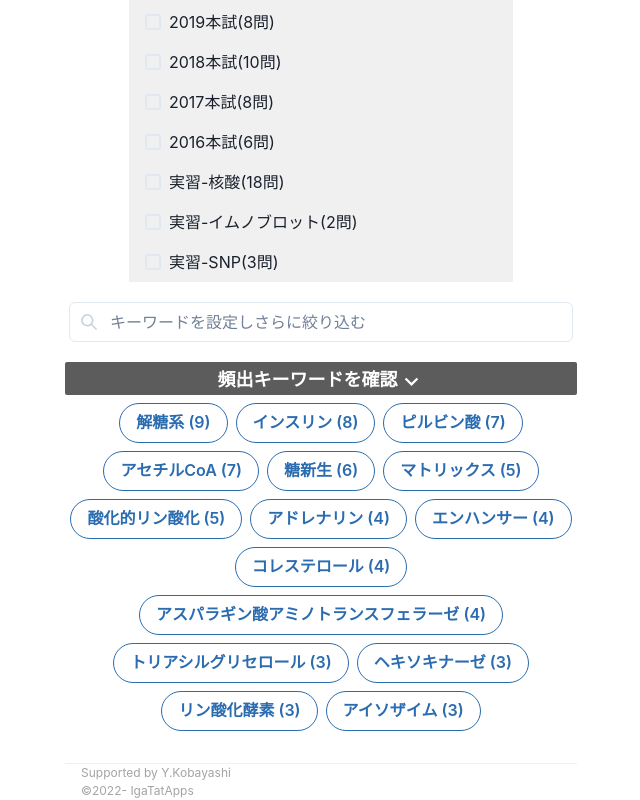
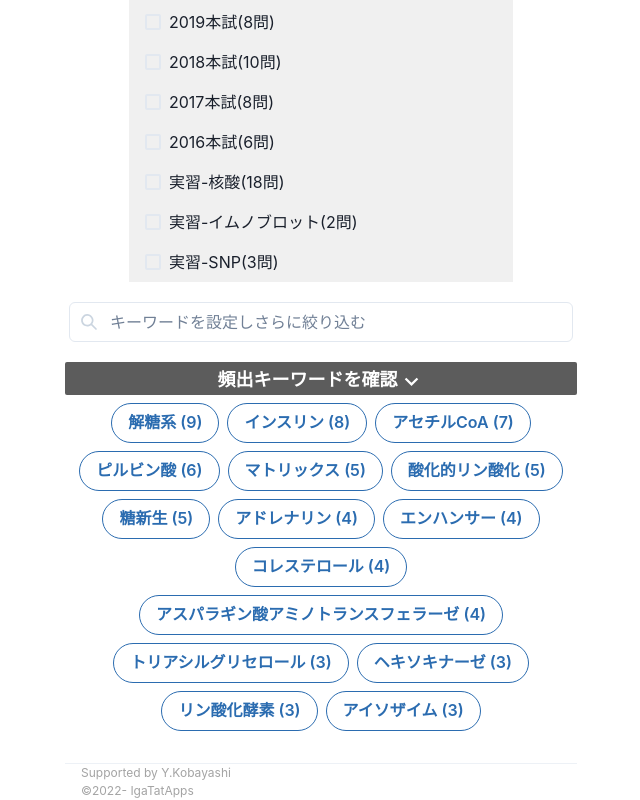
Before and after one commit to Hi09092002/Nahinata, a React (Create React App) app: page / in a window 1280 px wide. Shown: the part 795-1595 px from the top of the page, without its empty margins (319-959 px from the left). Built offline with nearby package versions, Linux system fonts and the light colour scheme.

Commit message:
added questions

```diff
--- a/src/useQuestionList.js
+++ b/src/useQuestionList.js
@@ -1,6 +1,7 @@
 import { useState } from 'react'
 
 // import q1 from './img/question/220613-1.JPG'
+import metabolism from './img/answer/metabolism.png'
 import uncouplingProtein from './img/answer/uncouplingProtein.png'
 import glucokinase from './img/answer/glucokinase.png'
 import cytoplasmAcetylCoA from './img/answer/cytoplasmAcetylCoA.png'
@@ -917,7 +918,7 @@ export const useQuestionList = () => {
           choices: [],
           answerImg: [biochemistry2019_5],
           answer:
-            '（1）もし同化経路と異化経路が同じ酵素により制御されていれば、異化経路(エネルギー産生) が触媒されるのと同時に、分子の合成(同化経路)も触媒されてしまう。これでは反応の緻密な制御ができない。同化経路と異化経路が異なる酵素によって触媒されると、片方の経路の活性のみが上昇するため反応の方向性を決定することができ、代謝の緻密な制御が可能となる。(168字)（2）グリコーゲンシンターゼとグリコーゲンホスホリラーゼはともにアロステリックな調節を受けている。血糖値が高いと、グリコーゲンシンターゼはグルコース 6 リン酸(G6-P)に よって活性化され、グリコーゲンホスホリラーゼは ATP と G6-P によって阻害される。その結果、グリコーゲン合成が進む。運動時には、筋肉や肝臓では細胞内 Ca2+濃度が上昇し、ATP が消費され AMP が生じる。 グリコーゲンホスホリラーゼは Ca2+と AMP により活性化され、グリコーゲン分解が進む。 また肝臓では、Ca2+によりプロテインキナーゼ C が活性化されグリコーゲンシンターゼがリン酸化不活化されてグリコーゲン合成は抑制される。(311字)',
+            '（1）もし同化経路と異化経路が同じ酵素により制御されていれば、異化経路(エネルギー産生) が触媒されるのと同時に、分子の合成(同化経路)も触媒されてしまう。これでは反応の緻密な制御ができない。同化経路と異化経路が異なる酵素によって触媒されると、片方の経路の活性のみが上昇するため反応の方向性を決定することができ、代謝の緻密な制御が可能となる。(168字)（2）グリコーゲンシンターゼとグリコーゲンホスホリラーゼはともにアロステリックな調節を受けている。血糖値が高いと、グリコーゲンシンターゼはグルコース 6 リン酸(G6-P)に よって活性化され、グリコーゲンホスホリラーゼは ATP と G6-P によって阻害される。その結果、グリコーゲン合成が進む。運動時には、筋肉や肝臓では細胞内 Ca2+濃度が上昇し、ATP が消費され AMP が生じる。 グリコーゲンホスホリラーゼは Ca²⁺と AMP により活性化され、グリコーゲン分解が進む。 また肝臓では、Ca²⁺によりプロテインキナーゼCが活性化されグリコーゲンシンターゼがリン酸化不活化されてグリコーゲン合成は抑制される。(311字)',
           commentary: '',
         },
         {
@@ -929,7 +930,7 @@ export const useQuestionList = () => {
           answerImg: [biochemistry2019_6_ans],
           answer:
             '3’→5’方向の親鎖の複製が進み、5’→3’方向の親鎖がある程度露出するたびに、DNAポリメラーゼが新しいプライマーRNAに結合し、岡崎フラグメントを作り始める。その後、DNAポリメラーゼが断片の合成を完了すると、プライマーRNA除去され、DNAに置換される。その切れ目をDNAリガーゼが共有結合でつなぎ、岡崎フラグメントを連結する。これにより、5’→3’方向へもDNAを合成することができる。',
-          commentary: '',
+          commentary: 'ラギング鎖とリーディング鎖',
         },
         {
           detailInfo: '7',
@@ -951,7 +952,8 @@ export const useQuestionList = () => {
           answerImg: [biochemistry2019_8],
           answer:
             'HbA1c とはグルコースが結合したヘモグロビンである。生理的条件下において赤血球の ヘモグロビンは寿命 120 日間でゆっくりと血糖と結合して糖化するが、この結合の程度は過去 1~2 か月間における血中のグルコース平均濃度に比例する。したがって HbA1c 値測定は過去 1~2 か月間における平均血糖値を反映しており、血糖コントロールの指標となる。 糖尿病患者は血中のグルコース濃度が慢性的に高いためこの HbA1c の濃度が高くなる。よって HbA1c 値測定は糖尿病を判断する指標として用いられる。',
-          commentary: '',
+          commentary:
+            '生理的条件下で、HbAはゆっくり非酵素的に糖鎖が付加されていく。',
         },
       ],
     },
@@ -967,7 +969,8 @@ export const useQuestionList = () => {
           answerImg: [biochemistry2018_1],
           answer:
             '糖化ヘモグロビンは、ヘモグロビン β 鎖末端のバリンの NH2 基にグルコースが結合したもので、AGEs になる前の中間物質である。糖化ヘモグロビン量は、過去 1〜2 ヶ月の平均の血糖を反映しているので、血糖コントロールの指標となり、糖尿病の判定基準にも用いられる。また、溶血性貧血など、赤血球寿命が短縮する場合は、糖化ヘモグロビンの値は低くなる。',
-          commentary: '',
+          commentary:
+            '生理的条件下で、HbAはゆっくり非酵素的に糖鎖が付加される。糖化（糖鎖付加）ヘモグロビンで最も多量にあるのがHbA1cである。',
         },
         {
           detailInfo: '2',
@@ -1066,7 +1069,7 @@ export const useQuestionList = () => {
           answerImg: [biochemistry2018_7],
           answer:
             'プロトン輸送 ATP アーゼであり、細胞内コンパートメントの酸性化を担うタンパク質である。オルガネラ小胞の膜に存在するタンパク質で、ATP を燃料とし回転運動でプロトンを輸送しオルガネラ内を酸性化しタンパク質の品質管理や神経伝達、免疫反応を支える役割。',
-          commentary: '',
+          commentary: '特別講義の内容？',
         },
       ],
     },
@@ -1165,7 +1168,7 @@ export const useQuestionList = () => {
           choices: [],
           answerImg: [],
           answer:
-            'HIV ウイルスはヘルパーT細胞内に侵入し、逆転写酵素を使い自らのゲノミックRNAからDNAを逆転写により合成する。そのDNAをヘルパーT 細胞の持つDNAに組み込み、転 写することでRNAを産出し、このRNAの一部から翻訳によりウイルス構造蛋白質が作られ、また、遺伝情報の担体として産出されたRNAを使うことでウイルスが複製される。 HIV ウイルスの持つ逆転写酵素は正確性が低く、変異が入りやすいため、様々な性質を持った変異ウイルスが生じやすい。このことがワクチン開発を困難にしている。',
+            'HIV ウイルスはヘルパーT細胞内に侵入し、逆転写酵素を使い自らのゲノミックRNAからDNAを逆転写により合成する。そのDNAをヘルパーT 細胞の持つDNAに組み込み、転写することでRNAを産出し、このRNAの一部から翻訳によりウイルス構造蛋白質が作られ、また、遺伝情報の担体として産出されたRNAを使うことでウイルスが複製される。 HIV ウイルスの持つ逆転写酵素は正確性が低く、変異が入りやすいため、様々な性質を持った変異ウイルスが生じやすい。このことがワクチン開発を困難にしている。',
           commentary: '',
         },
       ],
@@ -1179,11 +1182,11 @@ export const useQuestionList = () => {
           questionSentence:
             '異化経路と同化経路を別々にとり、酵素を別にすることの生理的意義(200 字)。',
           choices: [],
-          answerImg: [],
+          answerImg: [metabolism],
           answer:
             '同化経路と異化経路で別の酵素を用いると、片方の酵素だけを活性化し、もう片方の酵素を抑制することで、同化経路と異化経路の片方を促進、もう片方を抑制できる。これにより、その時々に応じて代謝の方向性を一方向に定めることができるという意義がある。(119字)',
           commentary:
-            '例えばピルビン酸→（ピルビン酸デヒドロゲナーゼ複合体/PDH）→アセチルCoAがグルコースの異化経路であるのに対して、ピルビン酸→（ピルビン酸カルボキシラーゼ）→オキサロ酢酸(OAA)は同化経路（糖新生など）である。アセチルCoAの濃度が高いとピルビン酸カルボキシラーゼがアロステリックに活性化し同化反応が進み、アセチルCoAの濃度が低いと異化反応が進む。',
+            '例えば脂肪酸合成（同化）経路はアセチルCoA→マロニルCoA→アシルCoA→...であるのに対し、脂肪酸酸化（異化）経路は...→アシルCoA→アセチルCoAである。当然酵素も異なり、アセチルCoAやATPが多いと脂肪酸合成が促進され、脂肪酸合成が停滞しマロニルCoAが減少すると脂肪酸分解が促進される。両者が同時に促進されることはない。',
         },
         {
           detailInfo: '2',
```
Also changed, not shown: 9 other files (tests, documents, lock files or other folders).
